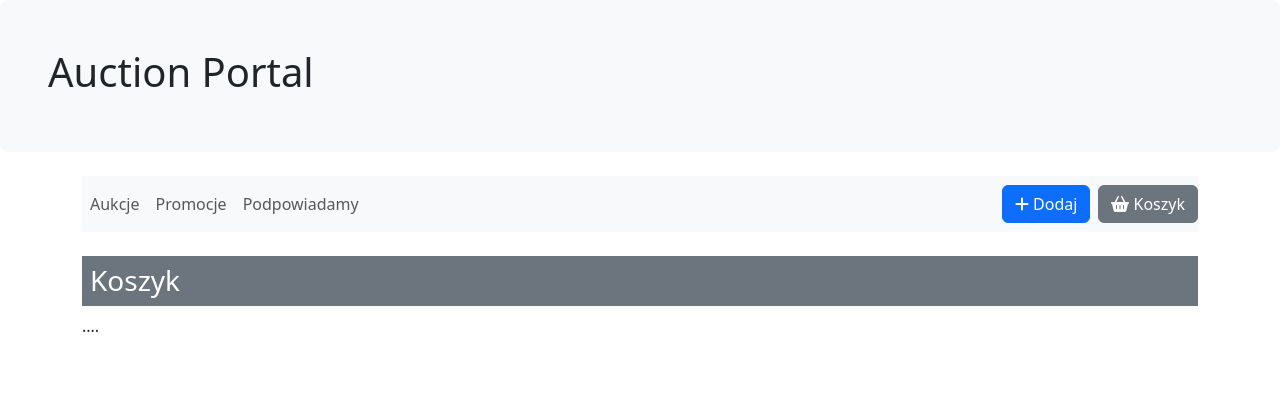
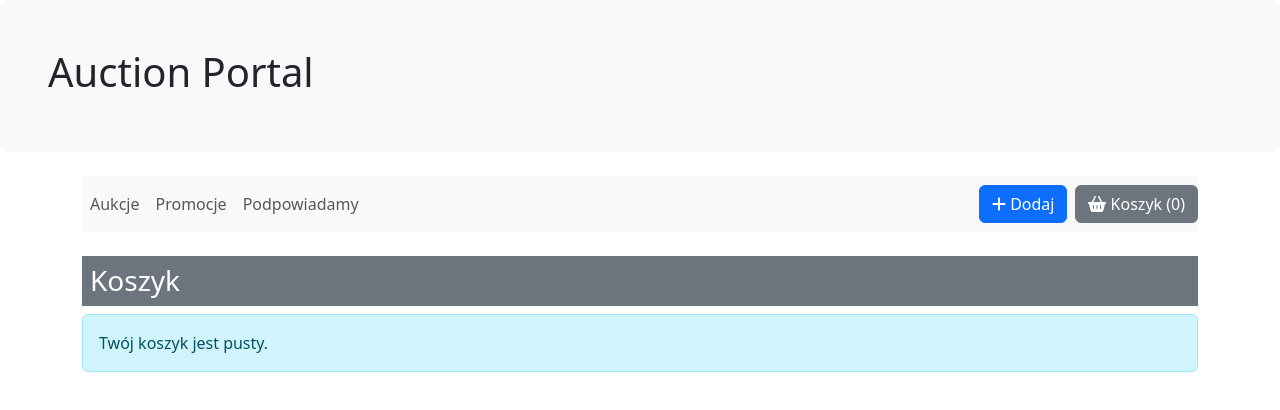
Before and after one commit to mateuszszulc/20240709-vue, a Vue app in the folder auction-portal/: page /cart in a window 1280 px wide. Shown: the top 410 px of the page. Built offline with nearby package versions, Linux system fonts and the light colour scheme.

Commit message:
task(d3-04): make global state for cart.

```diff
--- a/auction-portal/src/components/TheMainMenu.vue
+++ b/auction-portal/src/components/TheMainMenu.vue
@@ -1,7 +1,9 @@
 <script setup>
 import { RouterLink } from 'vue-router'
 import { ref } from 'vue'
+import { useCartStore } from '@/stores/cart';
 
+const cartStore = useCartStore()
 const isMenuOpen = ref(false)
 const menuItems = [
   { href: '/auctions', title: 'Aukcje' },
@@ -33,7 +35,7 @@ function toggleMenu() {
         <fa-icon icon="fa-plus" /> Dodaj
       </RouterLink>
       <RouterLink class="btn btn-secondary" to="/cart">
-        <fa-icon icon="fa-shopping-basket" /> Koszyk
+        <fa-icon icon="fa-shopping-basket" /> Koszyk ({{cartStore.getItemsCount}})
       </RouterLink>
     </div>
   </nav>
--- a/auction-portal/src/router/index.js
+++ b/auction-portal/src/router/index.js
@@ -26,6 +26,7 @@ const router = createRouter({
       path: '/auctions',
       name: 'auctions',
       component: AuctionsView
+      // component: { setup: () => () => 'test' }
     },
     ...otherModulePaths,
     {
--- /dev/null
+++ b/auction-portal/src/stores/cart.js
@@ -0,0 +1,12 @@
+import { ref, computed } from 'vue'
+import { defineStore } from 'pinia'
+
+export const useCartStore = defineStore('cart', () => {
+  const items = ref([])
+  const getItemsCount = computed(() => items.value.length)
+  function addItem(auction) {
+    items.value.push(auction)
+  }
+
+  return { items, getItemsCount, addItem }
+})
--- a/auction-portal/src/views/AuctionsView.vue
+++ b/auction-portal/src/views/AuctionsView.vue
@@ -2,6 +2,7 @@
 import AuctionCard from '@/components/auctions/AuctionCard.vue'
 import PageView from '@/components/PageView.vue'
 import { useAuctions } from '@/compositions/useAuctions'
+import { useCartStore } from '@/stores/cart'
 
 // level 1 : callback
 // level 2 : Promise
@@ -15,6 +16,11 @@ import { useAuctions } from '@/compositions/useAuctions'
 // }
 
 const { auctions, isLoading, errorMessage } = useAuctions()
+const cart = useCartStore()
+
+function handleAddToCart(auction) {
+  cart.addItem(auction)
+}
 </script>
 
 <template>
@@ -28,7 +34,7 @@ const { auctions, isLoading, errorMessage } = useAuctions()
       </div>
       <div class="col-12 col-sm-6 col-md-4 col-lg-3" v-for="item of auctions" :key="item.id">
         <!-- nazwij i zrob z tego komponent: pojedynczy props "auction" -->
-        <AuctionCard :auction="item" />
+        <AuctionCard :auction="item" @add-to-cart="handleAddToCart" />
       </div>
     </div>
   </PageView>
--- a/auction-portal/src/views/CartView.vue
+++ b/auction-portal/src/views/CartView.vue
@@ -1,7 +1,26 @@
 <script setup>
-    import PageView from '@/components/PageView.vue'
+import PageView from '@/components/PageView.vue'
+import { useCartStore } from '@/stores/cart'
+
+const cartStore = useCartStore()
 </script>
 
 <template>
-  <PageView title="Koszyk"> .... </PageView>
+  <PageView title="Koszyk">
+    <div class="cart-items">
+      <div v-if="cartStore.items.length === 0" class="alert alert-info">
+        Twój koszyk jest pusty.
+      </div>
+      <div v-else>
+        <div v-for="item in cartStore.items" :key="item.id" class="cart-item">
+          <img :src="item.imgUrl" alt="" class="cart-item-img" />
+          <div class="cart-item-details">
+            <h3>{{ item.title }}</h3>
+            <p>{{ item.description }}</p>
+            <strong>{{ item.price }} zł</strong>
+          </div>
+        </div>
+      </div>
+    </div>
+  </PageView>
 </template>
```
Also changed, not shown: auction-portal/src/stores/counter.js (+15 -0 lines).
